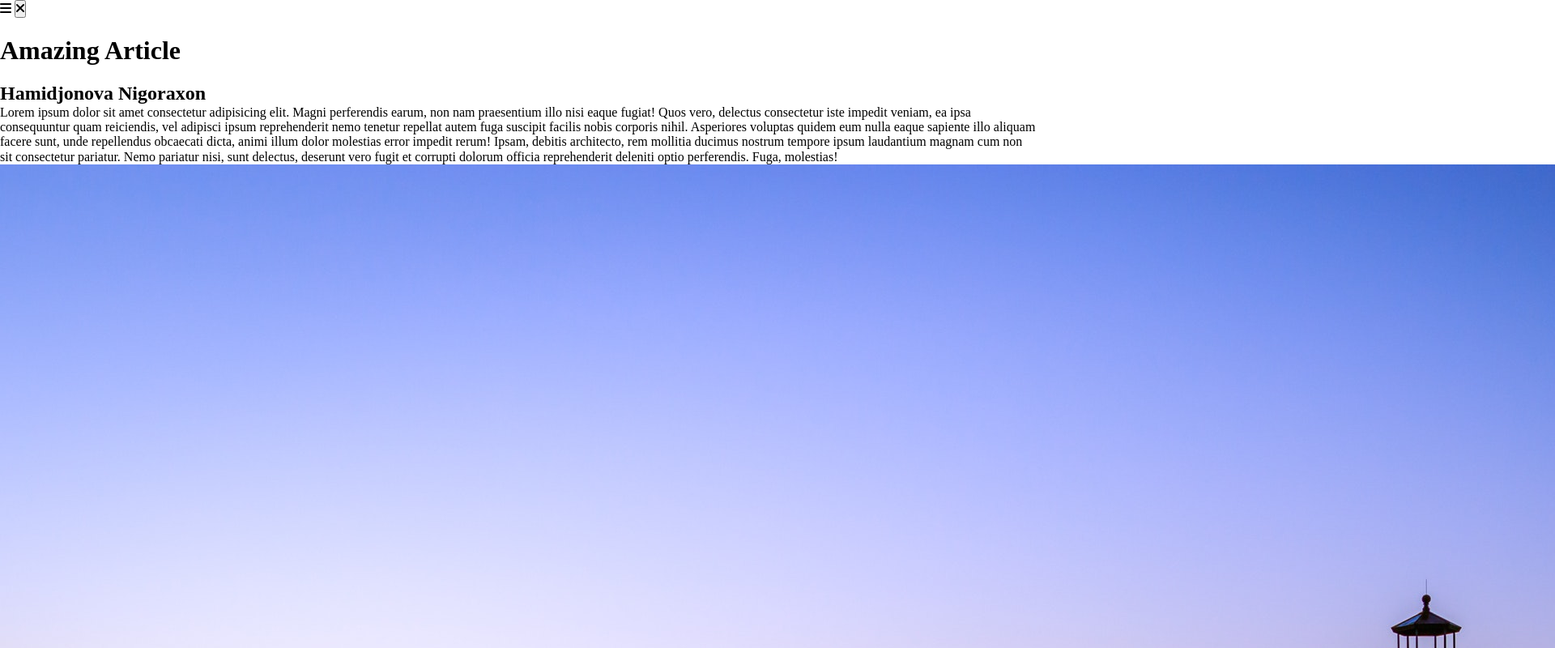
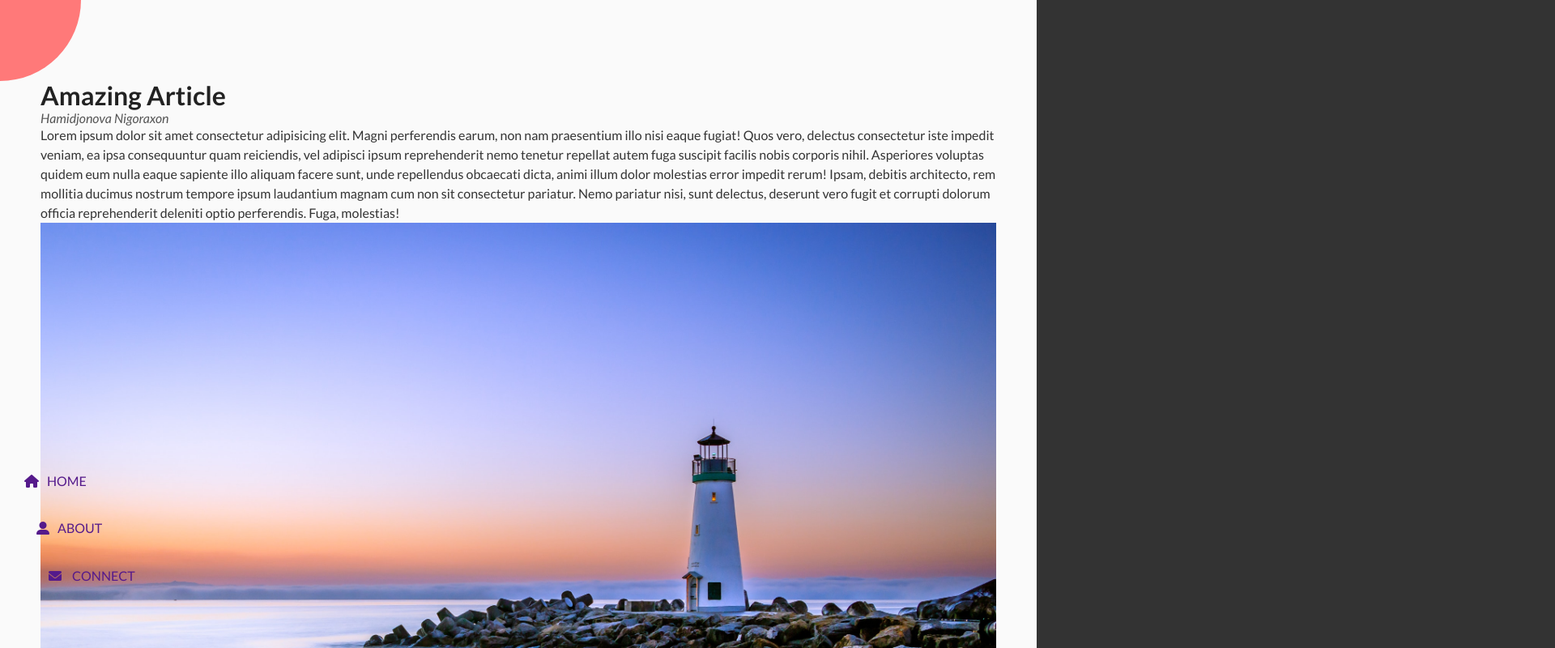
Before and after one commit to Hamidjonova-N/rotating-animation, a plain HTML site: page index.html in a window 1280 px wide. Shown: the top 800 px of the page at 81% size, 1920 px wide, since content can reach past the window. Drawn offline with Linux system fonts and the light colour scheme.

Commit message:
Add styles

```diff
--- a/css/style.css
+++ b/css/style.css
@@ -3,3 +3,125 @@
   padding: 0;
   box-sizing: border-box;
 }
+
+body {
+  height: 100vh;
+  background-color: #333333;
+  color: #222222;
+  overflow-x: hidden;
+  font-family: "Lato", sans-serif;
+}
+
+.container {
+  background-color: #fafafa;
+  min-width: 100vw;
+  padding: 50px;
+  transition: transform 0.5s linear;
+}
+
+.container.show-nav {
+  transform: rotate(-20deg);
+  transform-origin: top left;
+}
+
+.circle-container {
+  position: fixed;
+  top: -100px;
+  left: -100px;
+}
+
+.button-container {
+  width: 200px;
+  height: 200px;
+  background-color: #ff7979;
+  border-radius: 50%;
+  position: relative;
+}
+
+.circle-container button {
+  height: 100px;
+  background-color: transparent;
+  color: #ffffff;
+  border: none;
+  position: absolute;
+  left: 50%;
+  top: 50%;
+  font-size: 26px;
+}
+
+.circle-container button:focus {
+  outline: none;
+}
+
+.circle-container #open-button {
+  left: 60%;
+}
+
+.circle-container #close-button {
+  top: 60%;
+  transform: rotate(90deg);
+  transform-origin: top left;
+}
+
+.content-container {
+  width: 100%;
+  max-width: 1200px;
+  margin: 50px auto;
+}
+
+.content-heading {
+  margin: 0;
+}
+
+.content-author {
+  color: #555555;
+  font-style: italic;
+}
+
+.content-text {
+  color: #333333;
+  line-height: 1.5;
+}
+
+.content-img {
+  width: 100%;
+}
+
+.sitenav {
+  position: fixed;
+  bottom: 40px;
+  left: 0;
+  z-index: 100;
+}
+
+.sitenav-list {
+  list-style-type: none;
+  padding-left: 30px;
+}
+
+.sitenav-list li:nth-child(2) {
+  margin-left: 15px;
+}
+
+.sitenav-list li:nth-child(3) {
+  margin-left: 30px;
+}
+
+.sitenav-item {
+  margin: 40px 0;
+}
+
+.sitenav-link {
+  text-decoration: none;
+  /* color: #ffffff; */
+  text-transform: uppercase;
+  transition: color 0.4s ease;
+}
+
+.sitenav-link:hover {
+  color: #ff7979;
+}
+
+.sitenav-link i {
+  margin-right: 10px;
+}
--- a/index.html
+++ b/index.html
@@ -25,8 +25,8 @@
   <body>
     <div class="container">
       <div class="circle-container">
-        <div class="buttun-container">
-          <buttun id="open-buttun">
+        <div class="button-container">
+          <buttun id="open-button">
             <i class="fas fa-bars"></i>
           </buttun>
           <button id="close-button">
@@ -36,7 +36,7 @@
       </div>
       <div class="content-container">
         <h1 class="content-heading">Amazing Article</h1>
-        <h2 class="content-author">Hamidjonova Nigoraxon</h2>
+        <span class="content-author">Hamidjonova Nigoraxon</span>
         <p class="content-text">
           Lorem ipsum dolor sit amet consectetur adipisicing elit. Magni
           perferendis earum, non nam praesentium illo nisi eaque fugiat! Quos
```
